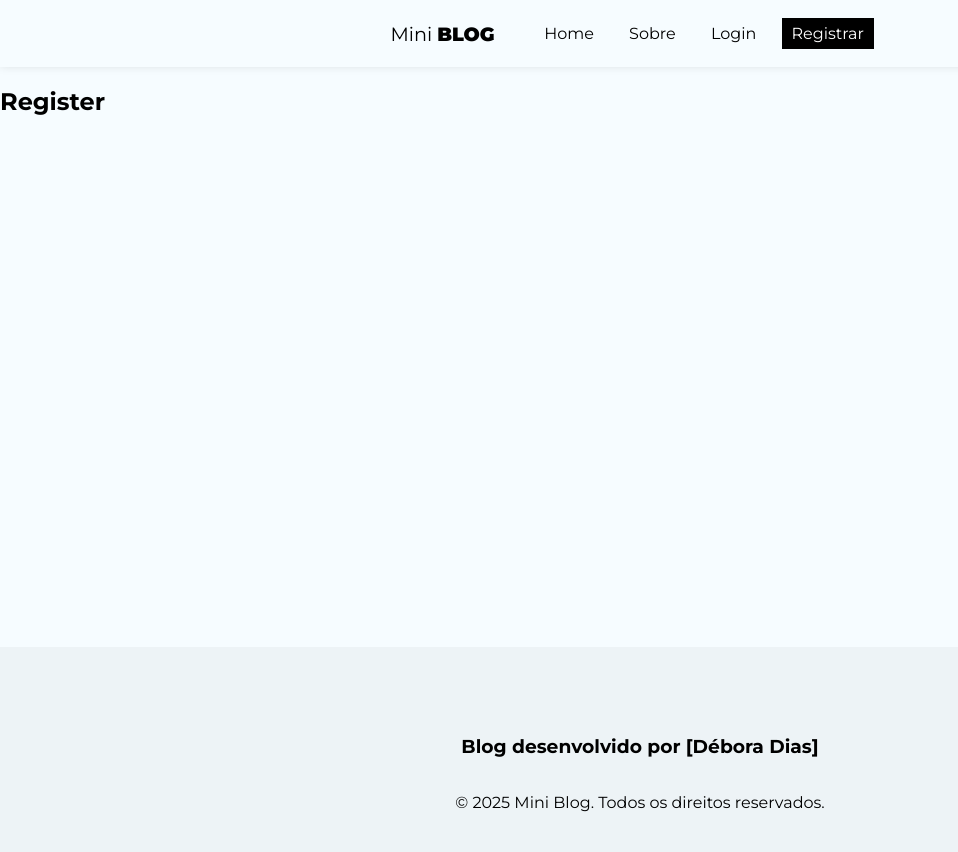
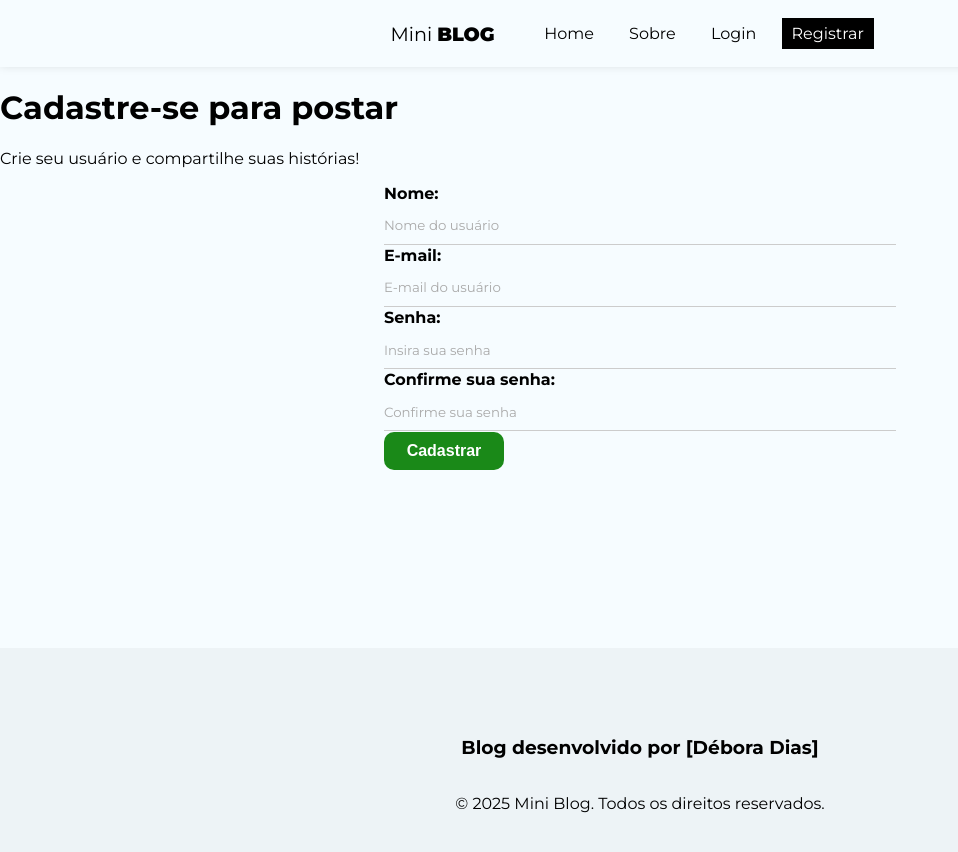
Before and after one commit to deboradiasdev/MiniBlog, a React (Vite) app in the folder miniblog/: page /register in a window 1280 px wide. Shown: the top 852 px of the page, without its empty margins (0-958 px from the left). Built offline with nearby package versions, Linux system fonts and the light colour scheme.

Commit message:
implementando css em botoes a nivel global

```diff
--- a/miniblog/src/index.css
+++ b/miniblog/src/index.css
@@ -7,6 +7,7 @@
 input::placeholder,
 textarea::placeholder {
   font-family: 'Montserrat', sans-serif;
+  color: #AAA;
 }
 input:focus,
 textarea:focus {
@@ -27,3 +28,71 @@
 nav button:hover {
   color: #bbb;
 }
+
+/* form style */
+
+form {
+  max-width: 40%;
+  margin: 0 auto;
+}
+label {
+  display: flex;
+  flex-direction: column;
+  margin-bottom: 1px;
+}
+label span {
+  margin-bottom: .3em;
+  font-weight: bold;
+  text-align: left;
+}
+input,
+textarea {
+  box-sizing: border-box;
+  border: none;
+  border-bottom: 1px solid #CCC;
+  padding: .8em 0;
+  background-color: transparent;
+}
+.btn {
+  background-color: #1a8918;
+  color: #FFF;
+  text-align: center;
+  cursor: pointer;
+  border-radius: 10px;
+  width: 120px;
+  font-weight: bold;
+  border: none;
+  padding: 10px 15px;
+  font-size: 1em;
+}
+.btn.btn-dark {
+  background-color: #000;
+  border-radius: 0;
+}
+.btn.btn-outline {
+  background-color: transparent;
+  border-radius: 0;
+  color: #000;
+  border: 1px solid #000;
+  padding: 7px 30px;
+}
+.btn:hover {
+  background-color: #0f730c;
+  color: #FFF;
+}
+.btn.btn-outline:hover {
+  background-color: #000;
+}
+.btn.btn-danger:hover {
+  background-color: #DC3545;
+}
+button[disabled] {
+  background-color: #AAA;
+}
+.container .error {
+  color: #721C24;
+  background-color: #F8D7DA;
+  border: 1px solid #f5c6cb;
+  padding: 5px;
+  border-radius: 5px;
+}
--- a/miniblog/src/pages/Register/Register.jsx
+++ b/miniblog/src/pages/Register/Register.jsx
@@ -1,9 +1,31 @@
 import styles from "./Register.module.css";
+
+import { useState, useEffect } from "react";
 
 const Register = () => {
     return (
-        <div>
-            <h2>Register</h2>
+        <div className="register">
+            <h1>Cadastre-se para postar</h1>
+            <p>Crie seu usuário e compartilhe suas histórias!</p>
+            <form>
+                <label>
+                    <span>Nome:</span>
+                    <input type="text" name="name" required placeholder="Nome do usuário" />
+                </label>
+                <label>
+                    <span>E-mail:</span>
+                    <input type="email" name="email" required placeholder="E-mail do usuário" />
+                </label>
+                <label>
+                    <span>Senha:</span>
+                    <input type="password" name="password" required placeholder="Insira sua senha" />
+                </label>
+                <label>
+                    <span>Confirme sua senha:</span>
+                    <input type="password" name="confirmPassword" required placeholder="Confirme sua senha" />
+                </label>
+                <button className="btn">Cadastrar</button>
+            </form>
         </div>
     );
 };
--- a/miniblog/src/pages/Register/Register.module.css
+++ b/miniblog/src/pages/Register/Register.module.css
@@ -0,0 +1,6 @@
+.register {
+    text-align: center;
+}
+.register p {
+    color: #aaa;
+}
```
